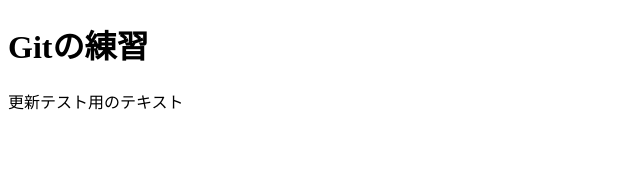
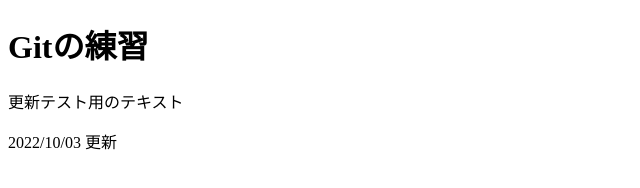
Before and after one commit to SocketWrench255/GitStudy, a plain HTML site: page index.html in a window 1280 px wide. Shown: the whole page, without its empty margins (0-640 px from the left). Drawn offline with Linux system fonts and the light colour scheme.

Commit message:
更新日の追加

```diff
--- a/index.html
+++ b/index.html
@@ -9,5 +9,6 @@
 <body>
     <h1>Gitの練習</h1>
     <p>更新テスト用のテキスト</p>
+    <p>2022/10/03 更新</p>
 </body>
 </html>
```
